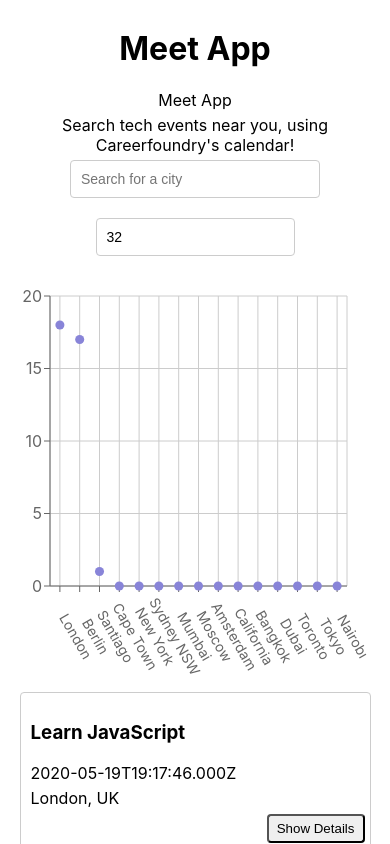
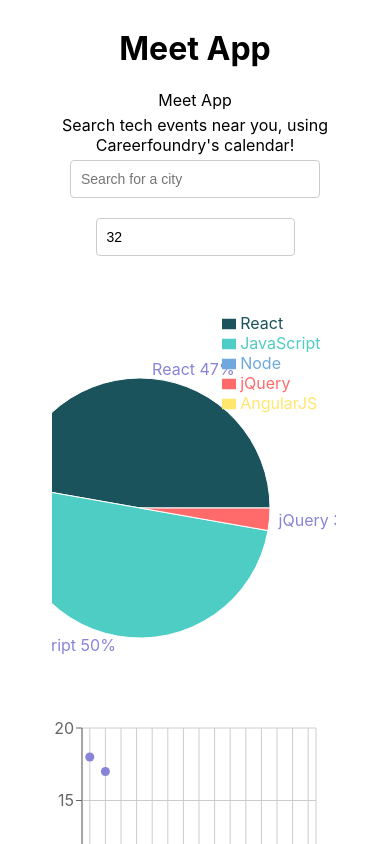
Before and after one commit to arianarobertson/meet, a React (Create React App) app: page / in a window 390 px wide. Shown: the top 844 px of the page. Built offline with nearby package versions, Linux system fonts and the light colour scheme; what atatus-spa would draw is missing.

Commit message:
Updated readme with technical stack

```diff
--- a/src/App.css
+++ b/src/App.css
@@ -94,3 +94,16 @@
   width: 250px;
   z-index: 1000;
 }
+
+.charts-container {
+  margin: 2rem;
+  display: grid;
+  grid-template-columns: 1fr 1fr;
+}
+
+@media (max-width: 768px) {
+  .charts-container {
+    display: grid;
+    grid-template-columns: 1fr;
+  }
+}
--- a/src/App.js
+++ b/src/App.js
@@ -5,6 +5,7 @@
 import { extractLocations, getEvents } from './api';
 import { ErrorAlert, InfoAlert, WarningAlert } from "./components/Alert";
 import CityEventsChart from './components/CityEventsChart';
+import EventGenresChart from './components/EventGenresChart';
 import './App.css';
 
 const App = () => {
@@ -60,7 +61,10 @@
         setCurrentNOE={setCurrentNOE}
         setErrorAlert={setErrorAlert}
       ></NumberOfEvents>
-      <CityEventsChart allLocations={allLocations} events={events} />
+      <div className="charts-container">
+        <EventGenresChart events={events} />
+        <CityEventsChart allLocations={allLocations} events={events} />
+      </div>
       <EventList events={events}></EventList>
     </div>
   );
--- /dev/null
+++ b/src/components/EventGenresChart.js
@@ -0,0 +1,78 @@
+import { useEffect, useState } from "react";
+import { ResponsiveContainer, PieChart, Pie, Legend, Cell } from "recharts";
+
+const EventGenresChart = ({ events }) => {
+    const [data, setData] = useState([]);
+    const genres = ["React", "JavaScript", "Node", "jQuery", "AngularJS"];
+    const colors = ["#1A535C", "#4ECDC4", "#6fa8dc", "#FF6B6B", "#FFE66D"];
+
+    useEffect(() => {
+        setData(getData());
+    }, [`${events}`]);
+
+    const renderCustomizedLabel = ({
+        cx,
+        cy,
+        midAngle,
+        outerRadius,
+        percent,
+        index,
+    }) => {
+        const RADIAN = Math.PI / 180;
+        const radius = outerRadius;
+        const x = cx + radius * Math.cos(-midAngle * RADIAN) * 1.07;
+        const y = cy + radius * Math.sin(-midAngle * RADIAN) * 1.07;
+        return percent ? (
+            <text
+                x={x}
+                y={y}
+                fill="#8884d8"
+                textAnchor={x > cx ? "start" : "end"}
+                dominantBaseline="central"
+            >
+                {`${genres[index]} ${(percent * 100).toFixed(0)}%`}
+            </text>
+        ) : null;
+    };
+
+    // Declares the getData function using arrow function syntax
+    const getData = () => {
+        // Maps over the 'genres' array to transform each genre into an object
+        const data = genres.map((genre) => {
+            // Filters the 'events' array to count events where the summary includes the current genre
+            const filteredEvents = events.filter((event) =>
+                event.summary.includes(genre)
+            ).length;
+            // Returns an object for each genre with its name and the count of related events
+            return { name: genre, value: filteredEvents };
+        });
+
+        // Returns the transformed array of objects, each representing a genre and its event count
+        return data;
+    };
+
+    // 'getData'  called to get the array of genres with their associated event counts
+
+    // Renders the chart using the 'data' array returned by 'getData'
+    return (
+        <ResponsiveContainer width="99%" height={400}>
+            <PieChart>
+                <Legend verticalAlign="top" align="right" layout="vertical" />
+                <Pie
+                    data={data}
+                    dataKey="value"
+                    fill="#8884d8"
+                    label={renderCustomizedLabel}
+                    labelLine={false}
+                    outerRadius={130}
+                >
+                    {data.map((entry, index) => (
+                        <Cell key={`cell-${index}`} fill={colors[index % colors.length]} />
+                    ))}
+                </Pie>
+            </PieChart>
+        </ResponsiveContainer>
+    );
+};
+
+export default EventGenresChart;
```
Also changed, not shown: 1 other file (tests, documents, lock files or other folders).
